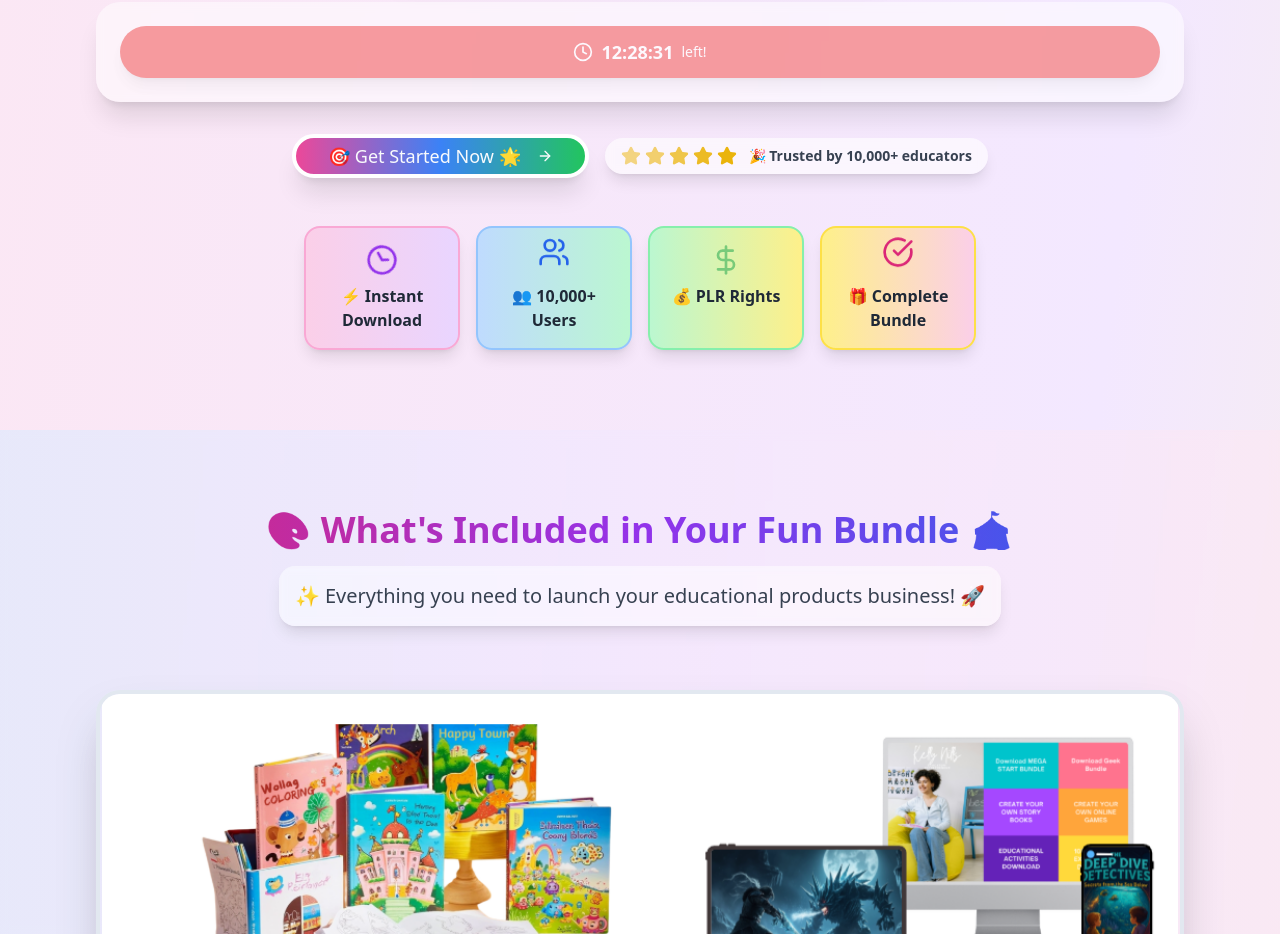
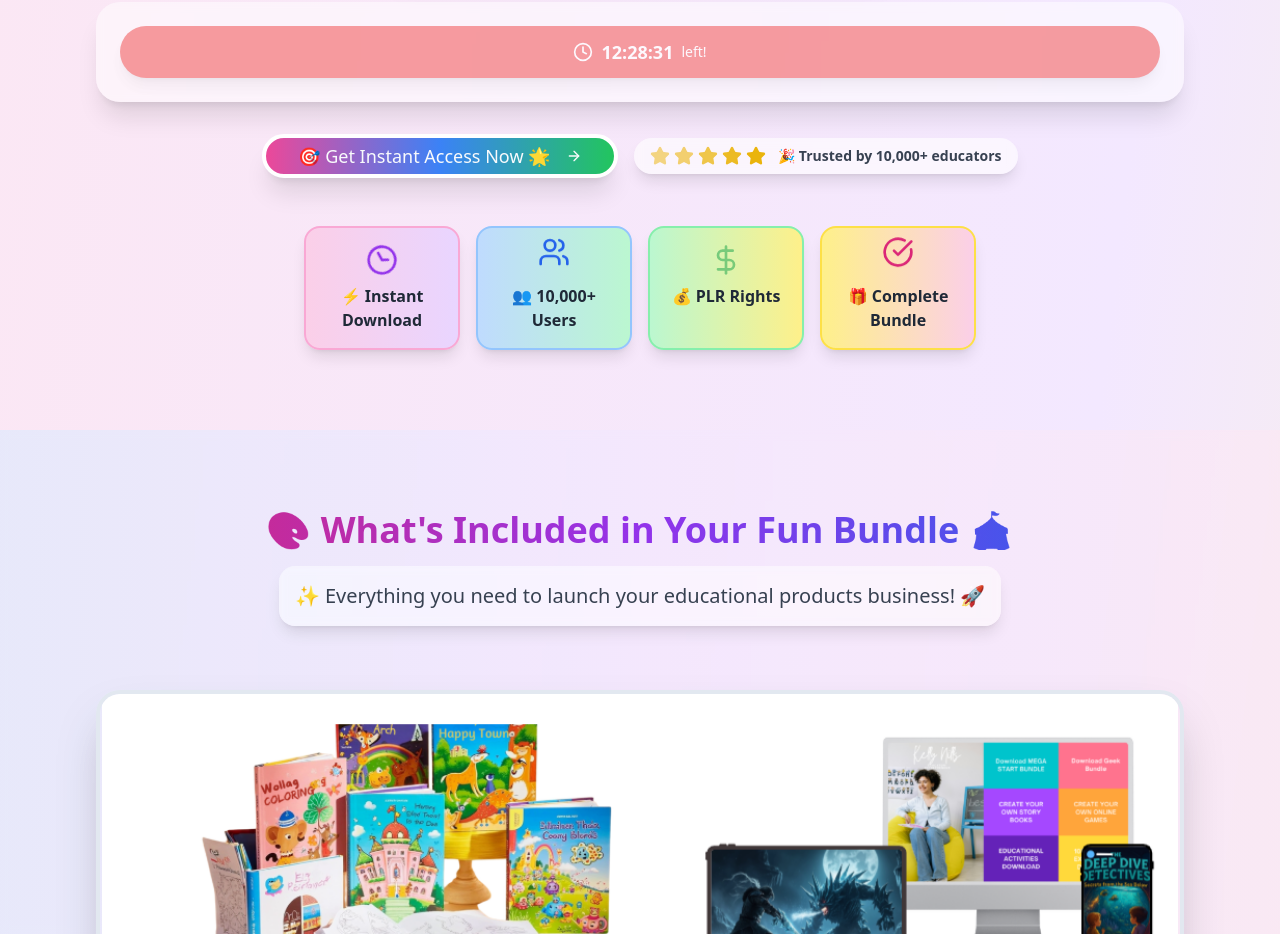
Before and after one commit to Lenxy233/bright-minds-launchpad, a React (Vite) app: page / in a window 1280 px wide. Shown: the part 1100-2034 px from the top of the page. Built offline with nearby package versions, Linux system fonts and the light colour scheme.

Commit message:
Reverted to commit 7c84a32a287f30275c876a92f7e2c2e79ab2c451

```diff
--- a/src/components/HeroSection.tsx
+++ b/src/components/HeroSection.tsx
@@ -1,3 +1,4 @@
+
 import { Button } from "@/components/ui/button";
 import { Badge } from "@/components/ui/badge";
 import { Star, ArrowRight, Clock, Users, DollarSign, CheckCircle, Heart, GraduationCap, Home, ShoppingBag } from "lucide-react";
@@ -87,11 +88,11 @@ const HeroSection = ({ onPurchase }: HeroSectionProps) => {
 
         <div className="flex flex-col sm:flex-row gap-4 justify-center items-center mb-12">
           <Button
-            onClick={scrollToProducts}
+            onClick={onPurchase}
             size="lg"
             className="bg-gradient-to-r from-pink-500 via-purple-500 via-blue-500 to-green-500 hover:from-pink-600 hover:via-purple-600 hover:via-blue-600 hover:to-green-600 text-lg px-8 py-4 rounded-full shadow-xl hover:shadow-2xl transition-all duration-300 transform hover:scale-110 animate-slide-in-right border-4 border-white"
           >
-            🎯 Get Started Now 🌟
+            🎯 Get Instant Access Now 🌟
             <ArrowRight className="ml-2 w-5 h-5" />
           </Button>
           <div className="flex items-center gap-1 text-yellow-500 bg-white/60 backdrop-blur-sm rounded-full px-4 py-2 shadow-lg">
```
